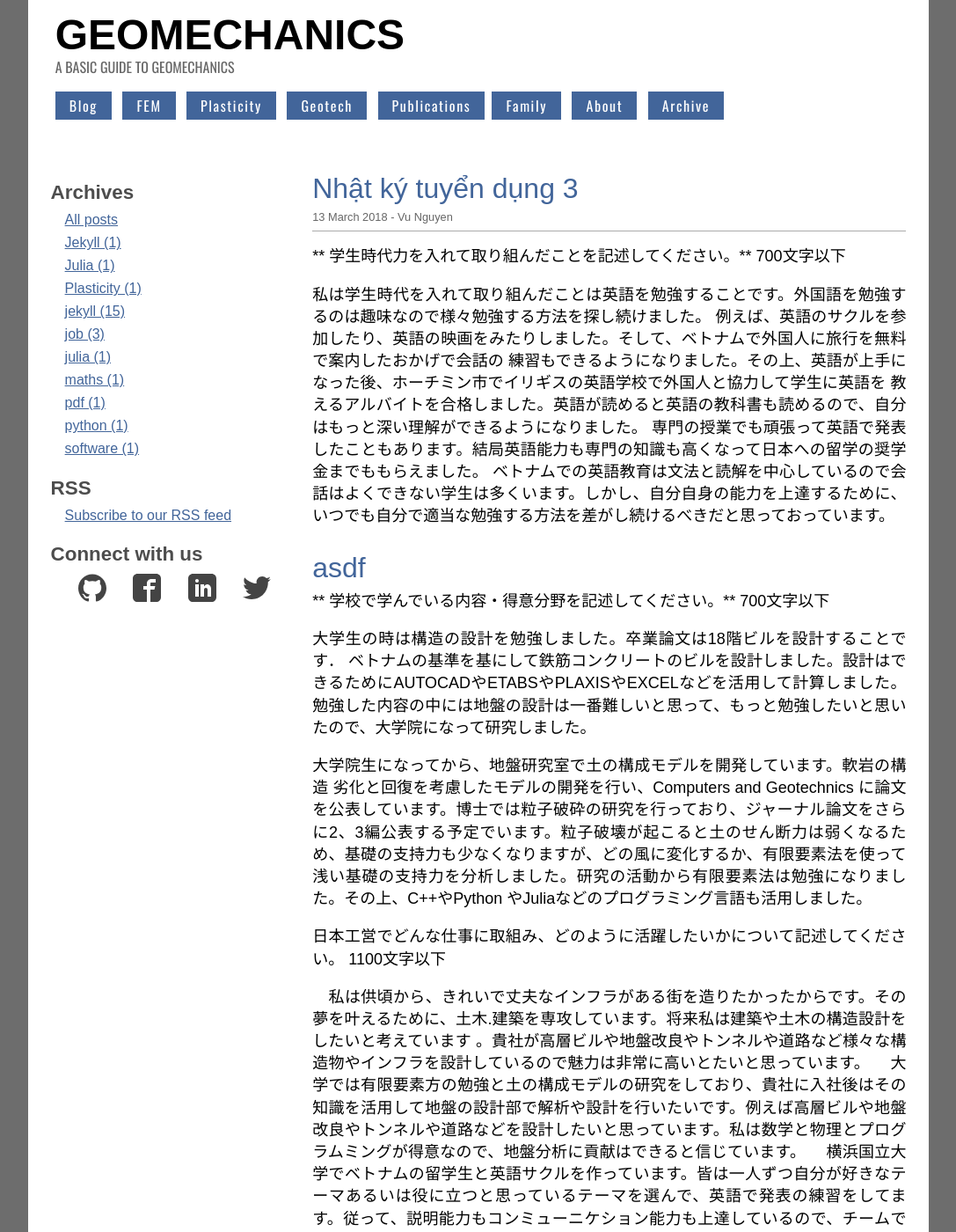
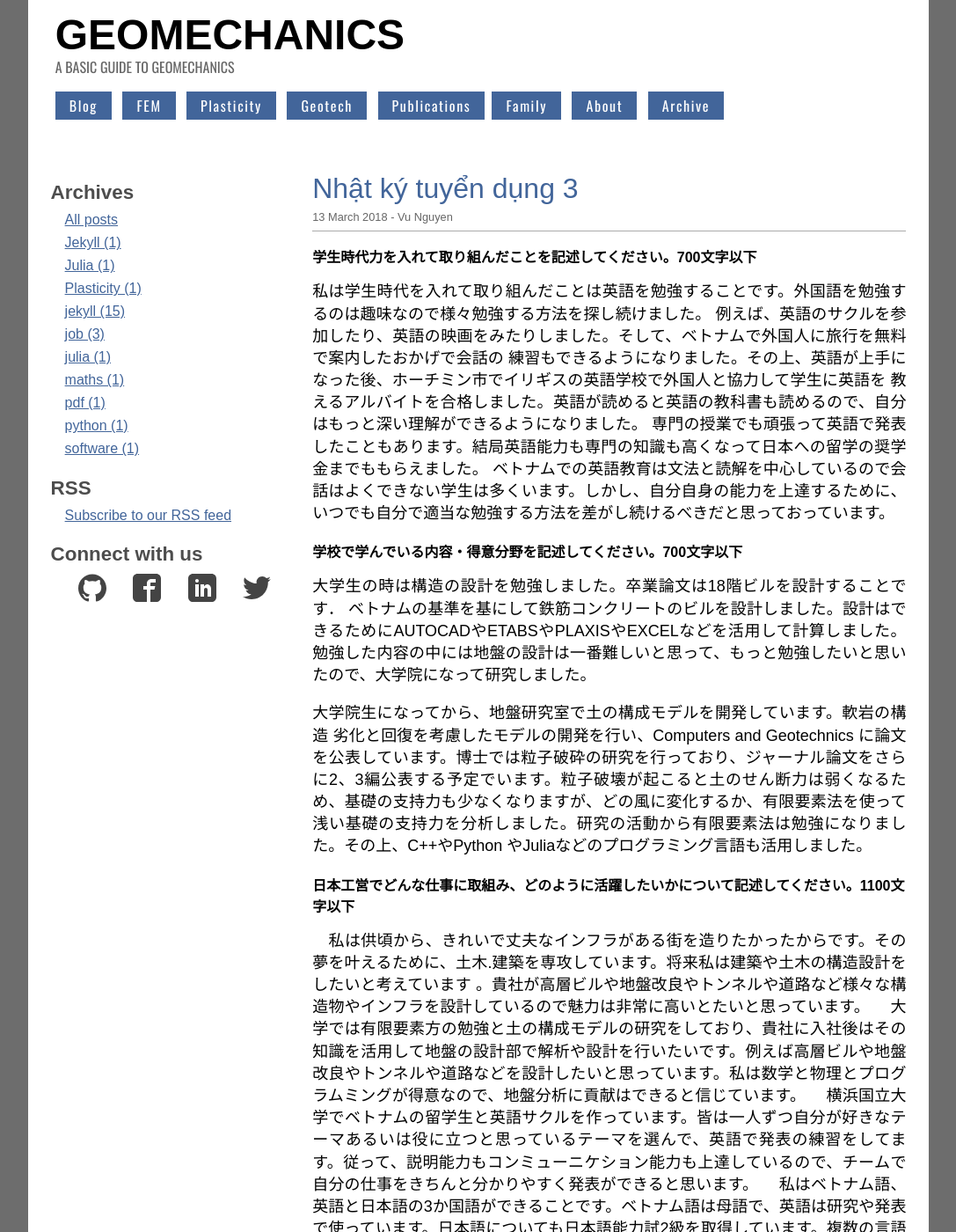
Before and after one commit to quangvunp/geomechanics, a Jekyll site: the page built from _posts/2018-03-13-job-hunting-3.md, in a window 1280 px wide and 1400 px high. Shown: the whole window at 88% size, without its empty margins (96-1183 px from the left). Built offline with Jekyll 4.4.1, drawn with Linux system fonts in a browser that asks for light colours; comment, search, counter and statistics services are not loaded.

Commit message:
Update 2018-03-13-job-hunting-3.md

```diff
--- a/_posts/2018-03-13-job-hunting-3.md
+++ b/_posts/2018-03-13-job-hunting-3.md
@@ -6,8 +6,7 @@ author: Vu Nguyen
 tags: [job]
 ---
 
-** 学生時代力を入れて取り組んだことを記述してください。**
-700文字以下
+# 学生時代力を入れて取り組んだことを記述してください。700文字以下
 
 私は学生時代を入れて取り組んだことは英語を勉強することです。外国語を勉強するのは趣味なので様々勉強する方法を探し続けました。
 例えば、英語のサクルを参加したり、英語の映画をみたりしました。そして、ベトナムで外国人に旅行を無料で案内したおかげで会話の
@@ -18,9 +17,7 @@ tags: [job]
 いつでも自分で適当な勉強する方法を差がし続けるべきだと思っておっています。
 
 
-## asdf
-** 学校で学んでいる内容・得意分野を記述してください。**
-700文字以下
+# 学校で学んでいる内容・得意分野を記述してください。700文字以下
 
 大学生の時は構造の設計を勉強しました。卒業論文は18階ビルを設計することです．
 ベトナムの基準を基にして鉄筋コンクリートのビルを設計しました。設計はできるためにAUTOCADやETABSやPLAXISやEXCELなどを活用して計算しました。勉強した内容の中には地盤の設計は一番難しいと思って、もっと勉強したいと思いたので、大学院になって研究しました。
@@ -29,8 +26,7 @@ tags: [job]
 劣化と回復を考慮したモデルの開発を行い、Computers and Geotechnics に論文を公表しています。博士では粒子破砕の研究を行っており、ジャーナル論文をさらに2、3編公表する予定でいます。粒子破壊が起こると土のせん断力は弱くなるため、基礎の支持力も少なくなりますが、どの風に変化するか、有限要素法を使って浅い基礎の支持力を分析しました。研究の活動から有限要素法は勉強になりました。その上、C++やPython やJuliaなどのプログラミング言語も活用しました。
 
 
-日本工営でどんな仕事に取組み、どのように活躍したいかについて記述してください。
-1100文字以下
+# 日本工営でどんな仕事に取組み、どのように活躍したいかについて記述してください。1100文字以下
 
 　私は供頃から、きれいで丈夫なインフラがある街を造りたかったからです。その夢を叶えるために、土木.建築を専攻しています。将来私は建築や土木の構造設計をしたいと考えています 。貴社が高層ビルや地盤改良やトンネルや道路など様々な構造物やインフラを設計しているので魅力は非常に高いとたいと思っています。
 　大学では有限要素方の勉強と土の構成モデルの研究をしており、貴社に入社後はその知識を活用して地盤の設計部で解析や設計を行いたいです。例えば高層ビルや地盤改良やトンネルや道路などを設計したいと思っています。私は数学と物理とプログラムミングが得意なので、地盤分析に貢献はできると信じています。
```
